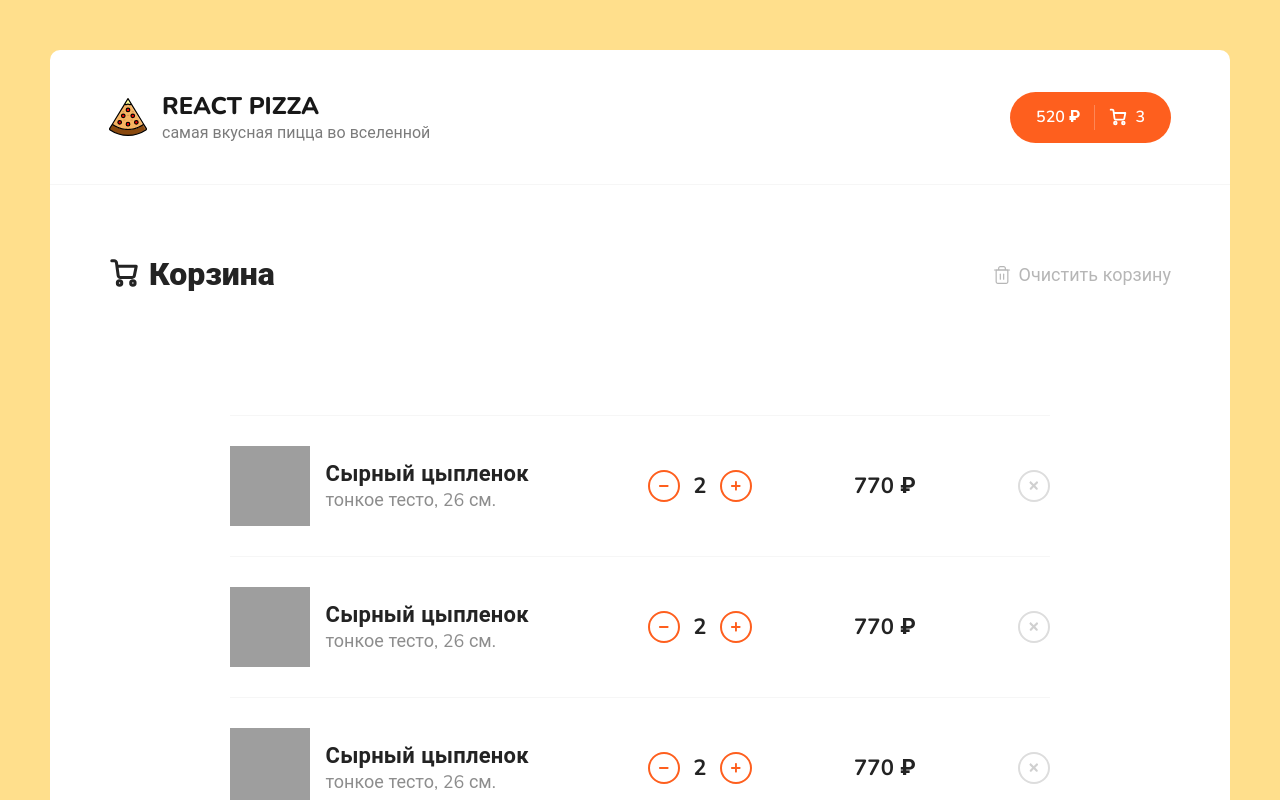
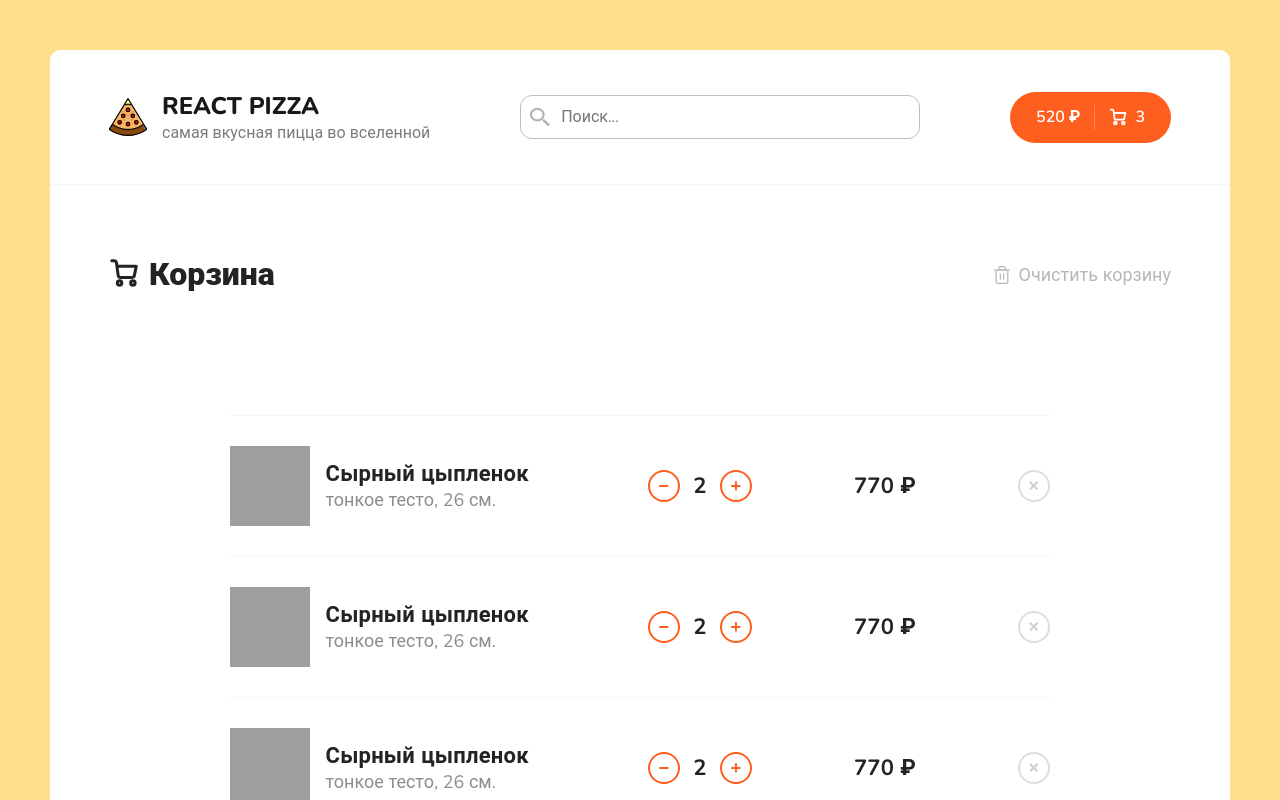
Before and after one commit to Stalnoy80/pizzav6, a React (Create React App) app: page /cart in a window 1280 px wide. Shown: the top 800 px of the page. Built offline with nearby package versions, Linux system fonts and the light colour scheme; grey boxes are pictures that could not be loaded.

Commit message:
10 lesson middle 28 minute

```diff
--- a/src/App.js
+++ b/src/App.js
@@ -2,13 +2,15 @@ import React from "react";
 import "./scss/app.scss";
 import Header from "./components/Header";
 import Home from "./pages/Home";
+import { useState } from "react";
 
 function App() {
+  const [searchValue, setSearchValue] = useState("");
   return (
     <div className="wrapper">
-      <Header />
+      <Header searchValue={searchValue} setSearchValue={setSearchValue} />
       <div className="container">
-        <Home />
+        <Home searchValue={searchValue} />
       </div>
     </div>
   );
--- a/src/components/Header.jsx
+++ b/src/components/Header.jsx
@@ -1,8 +1,9 @@
 import React from "react";
 import pizzaLogo from "../assets/img/pizza-logo.svg";
 import { Link } from "react-router-dom";
+import Search from "./Search";
 
-const Header = () => {
+const Header = ({ searchValue, setSearchValue }) => {
   return (
     <div className="header">
       <div className="container">
@@ -14,7 +15,8 @@ const Header = () => {
               <p>самая вкусная пицца во вселенной</p>
             </div>
           </div>
-        </Link>
+        </Link>{" "}
+        <Search searchValue={searchValue} setSearchValue={setSearchValue} />
         <div className="header__cart">
           <Link to="/cart" className="button button--cart">
             <span>520 ₽</span>
--- /dev/null
+++ b/src/components/Search/Search.module.scss
@@ -0,0 +1,31 @@
+.root {
+  position: relative;
+}
+
+.input {
+  border: 1px solid #c0bdbd;
+  border-radius: 12px;
+  width: 400px;
+  padding: 10px 20px;
+  font-size: 16px;
+  padding-left: 40px;
+  &:focus {
+    border: 1px solid #e0dede;
+  }
+}
+.searchIcon {
+  position: absolute;
+  width: 20px;
+  height: 20px;
+  left: 10px;
+  top: 12px;
+  opacity: 0.3;
+}
+.closeIcon {
+  position: absolute;
+  width: 20px;
+  height: 20px;
+  right: 15px;
+  top: 10px;
+  opacity: 0.3;
+}
--- /dev/null
+++ b/src/components/Search/index.jsx
@@ -0,0 +1,64 @@
+import React from "react";
+import styles from "./Search.module.scss";
+const Search = ({ searchValue, setSearchValue }) => {
+  return (
+    <div className={styles.root}>
+      <svg
+        className={styles.searchIcon}
+        version="1.0"
+        xmlns="http://www.w3.org/2000/svg"
+        width="1280.000000pt"
+        height="1170.000000pt"
+        viewBox="0 0 1280.000000 1170.000000"
+        preserveAspectRatio="xMidYMid meet"
+      >
+        <metadata>
+          Created by potrace 1.15, written by Peter Selinger 2001-2017
+        </metadata>
+        <g
+          transform="translate(0.000000,1170.000000) scale(0.100000,-0.100000)"
+          fill="#000000"
+          stroke="none"
+        >
+          <path
+            d="M4410 11694 c-25 -2 -101 -8 -170 -14 -1172 -101 -2251 -603 -3040
+-1416 -328 -338 -575 -684 -775 -1087 -562 -1129 -565 -2421 -9 -3553 516
+-1051 1483 -1880 2654 -2276 581 -197 1171 -280 1808 -256 1438 54 2770 730
+3618 1838 450 587 723 1259 820 2015 26 198 26 692 1 890 -86 678 -299 1253
+-671 1810 -259 389 -630 780 -1018 1073 -719 542 -1537 860 -2463 957 -140 15
+-653 28 -755 19z m550 -1284 c586 -50 1148 -243 1615 -555 192 -128 311 -223
+465 -371 444 -428 731 -934 854 -1504 44 -204 59 -349 60 -580 0 -227 -10
+-343 -50 -545 -246 -1259 -1345 -2251 -2719 -2454 -183 -27 -288 -34 -510 -35
+-317 0 -554 28 -846 100 -1170 287 -2088 1160 -2359 2244 -62 250 -83 419 -82
+685 0 525 137 1013 408 1461 531 877 1492 1457 2572 1553 129 12 461 12 592 1z"
+          />
+          <path
+            d="M8874 4562 c-261 -356 -702 -760 -1061 -972 -40 -23 -73 -46 -73 -50
+0 -5 467 -435 1038 -956 570 -521 1439 -1315 1930 -1763 491 -449 896 -817
+901 -819 10 -4 1193 1078 1189 1088 -2 6 -3749 3430 -3854 3522 -20 17 -22 16
+-70 -50z"
+          />
+        </g>
+      </svg>
+      <input
+        type="text"
+        className={styles.input}
+        placeholder="Поиск..."
+        value={searchValue}
+        onChange={(e) => setSearchValue(e.target.value)}
+      />
+      {searchValue && (
+        <svg
+          onClick={() => setSearchValue("")}
+          className={styles.closeIcon}
+          xmlns="http://www.w3.org/2000/svg"
+        >
+          <path d="m0 0h24v24h-24z" fill="none" />
+          <path d="m18.3 5.71c-.39-.39-1.02-.39-1.41 0l-4.89 4.88-4.89-4.89c-.39-.39-1.02-.39-1.41 0s-.39 1.02 0 1.41l4.89 4.89-4.89 4.89c-.39.39-.39 1.02 0 1.41s1.02.39 1.41 0l4.89-4.89 4.89 4.89c.39.39 1.02.39 1.41 0s.39-1.02 0-1.41l-4.89-4.89 4.89-4.89c.38-.38.38-1.02 0-1.4z" />
+        </svg>
+      )}
+    </div>
+  );
+};
+
+export default Search;
--- a/src/pages/Home.jsx
+++ b/src/pages/Home.jsx
@@ -5,7 +5,7 @@ import Sort from "../components/Sort";
 import Pizzablock from "../components/Pizzablock";
 import Skeleton from "../components/Skeleton";
 
-const Home = () => {
+const Home = ({ searchValue }) => {
   const [items, setItems] = useState([]);
   const [isLoading, setIsLoading] = useState(true);
 
@@ -17,18 +17,16 @@ const Home = () => {
     sortProperty: "rating",
   });
 
-  console.log(сategoryId, activeSort);
-
   const category = сategoryId > 0 ? `category=${сategoryId}` : "";
   const sortBy = activeSort.sortProperty;
   const order = ""; // под вопросом
 
+  console.log(searchValue);
+
   useEffect(() => {
     setIsLoading(true);
 
-    fetch(
-      `https://813cecfc1deed960.mokky.dev/items?${category}&sortBy=${sortBy}`
-    )
+    fetch(`https://813cecfc1deed960.mokky.dev/items?title=*${searchValue}`)
       .then((res) => res.json())
       .then((items) => {
         setItems(items);
```
Also changed, not shown: src/assets/pizzas.json (added, +102 -0 lines).
